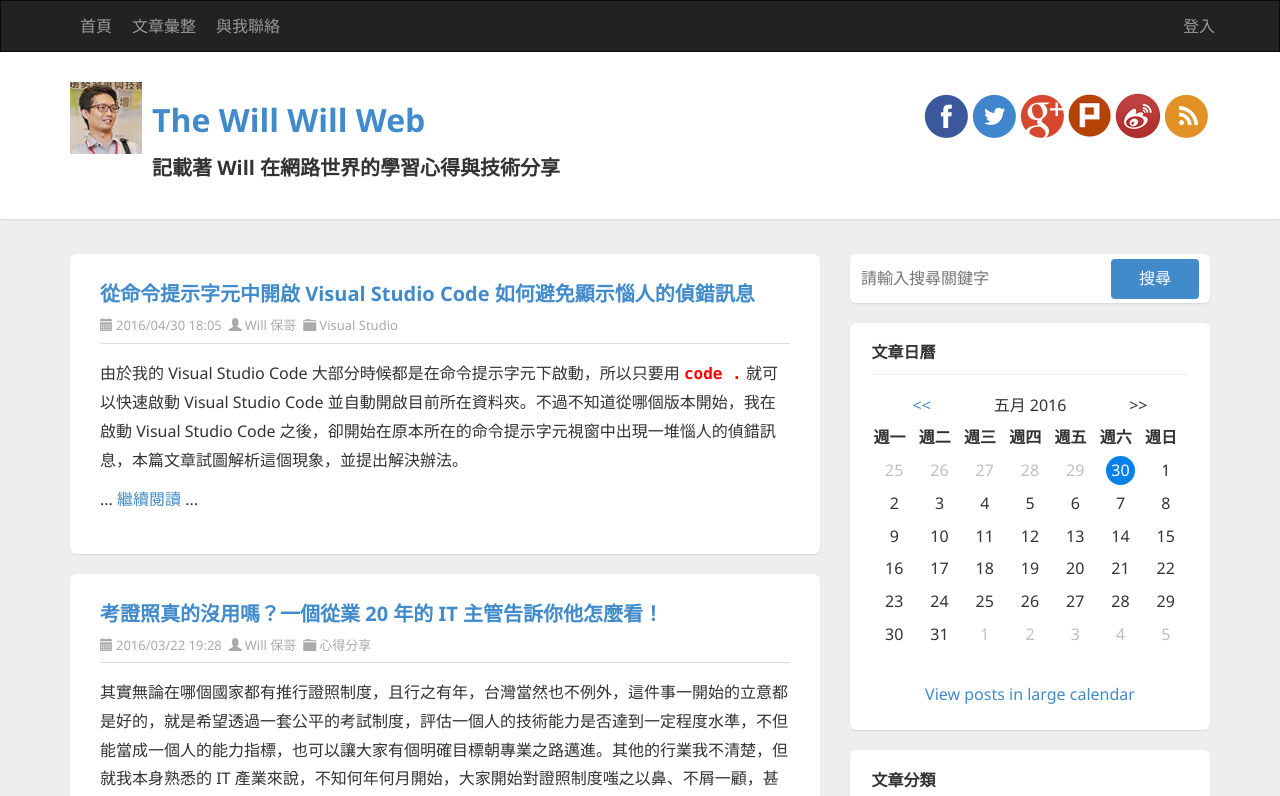
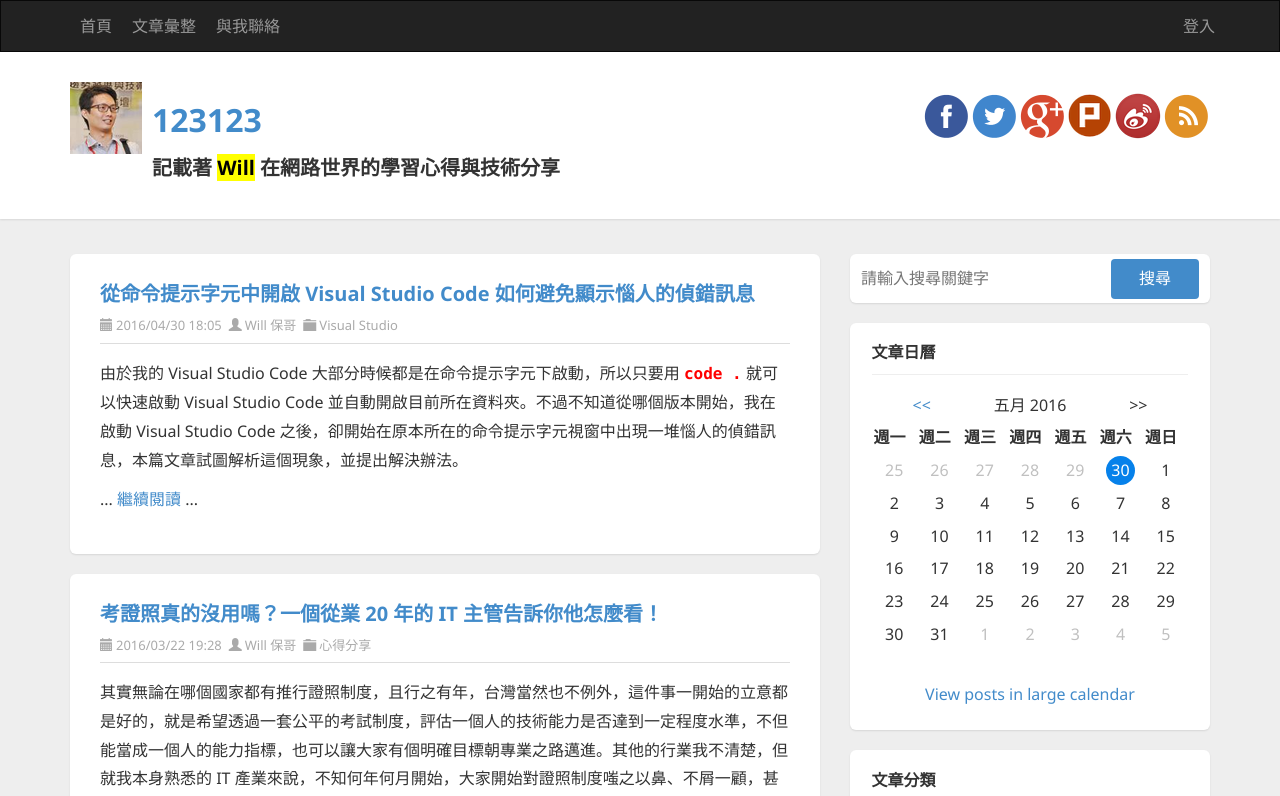
Before and after one commit to coolrare/dct-110012, an Angular app: page / in a window 1280 px wide. Shown: the top 796 px of the page. Built offline with nearby package versions, Linux system fonts and the light colour scheme.

Commit message:
練習內嵌繫結 (Interpolation Binding)、屬性繫結 (Property Binding)、屬性繫結(Attribute Binding)

```diff
--- a/src/app/header/header.component.html
+++ b/src/app/header/header.component.html
@@ -24,10 +24,10 @@
   </div>
   <div class="title-wrapper">
     <div class="container">
-      <img src="/assets/images/logo.png" class="pull-left logo" alt="The Will Will Web">
-      <div class="pull-left">
-        <h1><a href="http://blog.miniasp.com/">The Will Will Web</a></h1>
-        <h3>記載著 Will 在網路世界的學習心得與技術分享</h3>
+      <img src="/assets/images/logo.png" class="pull-left logo" [title]="sitename" (click)="changeTitle('The Will Will Web')">
+      <div class="pull-left" [attr.data-sitename]="sitename">
+        <h1><a href="http://blog.miniasp.com/">{{ sitename }}</a></h1>
+        <h3 [innerHTML]="subtitle"></h3>
       </div>
       <div id="social-icons" class="pull-right social-icon">
         <a href="https://www.facebook.com/will.fans" title="Will 保哥的技術交流中心" target="_blank">
--- a/src/app/header/header.component.ts
+++ b/src/app/header/header.component.ts
@@ -7,6 +7,17 @@ import { Component } from '@angular/core';
 })
 export class HeaderComponent {
 
-  constructor() { }
+  sitename = 'Hello World';
+  subtitle = '記載著 <mark>Will</mark> 在網路世界的學習心得與技術分享';
+
+  constructor() {
+    setTimeout(() => {
+      this.sitename = '123123';
+    }, 2000);
+  }
+
+  changeTitle(name: string) {
+    this.sitename = name;
+  }
 
 }
```
